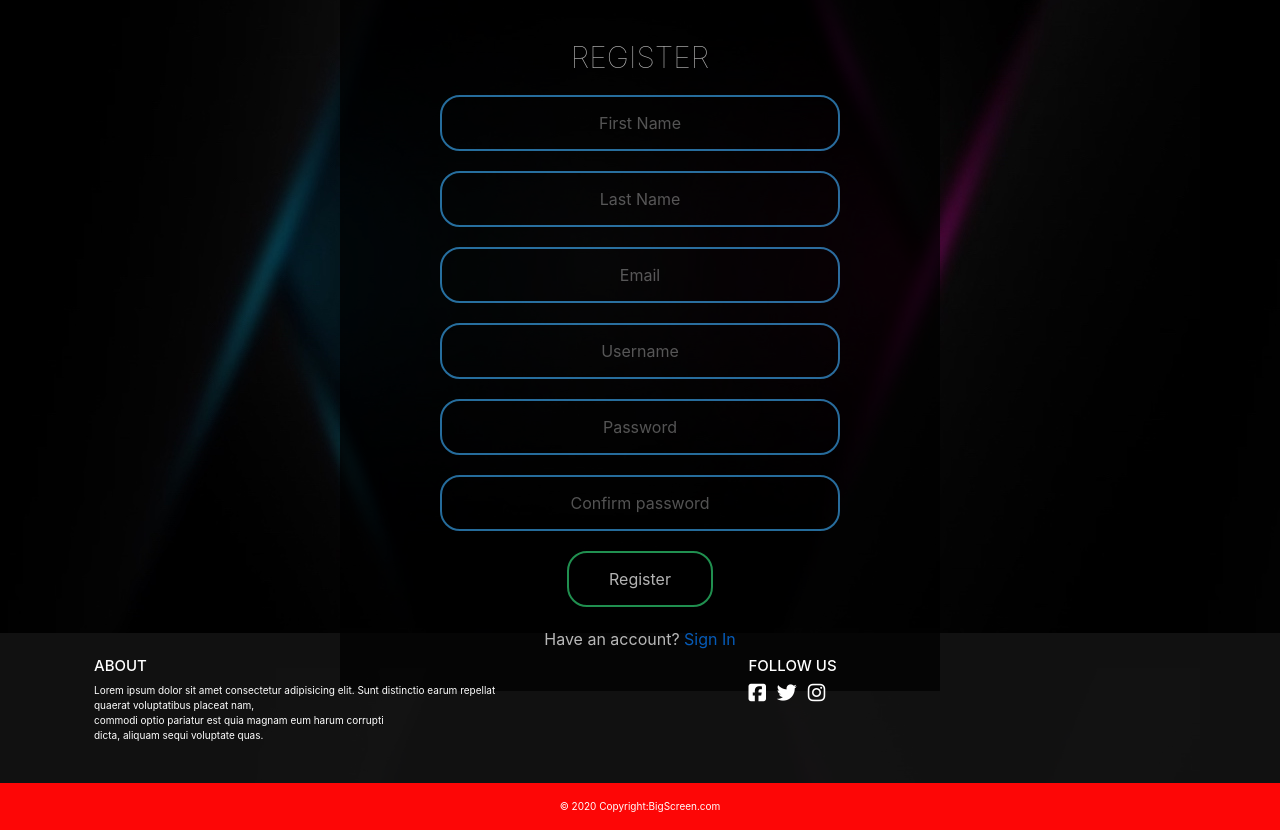
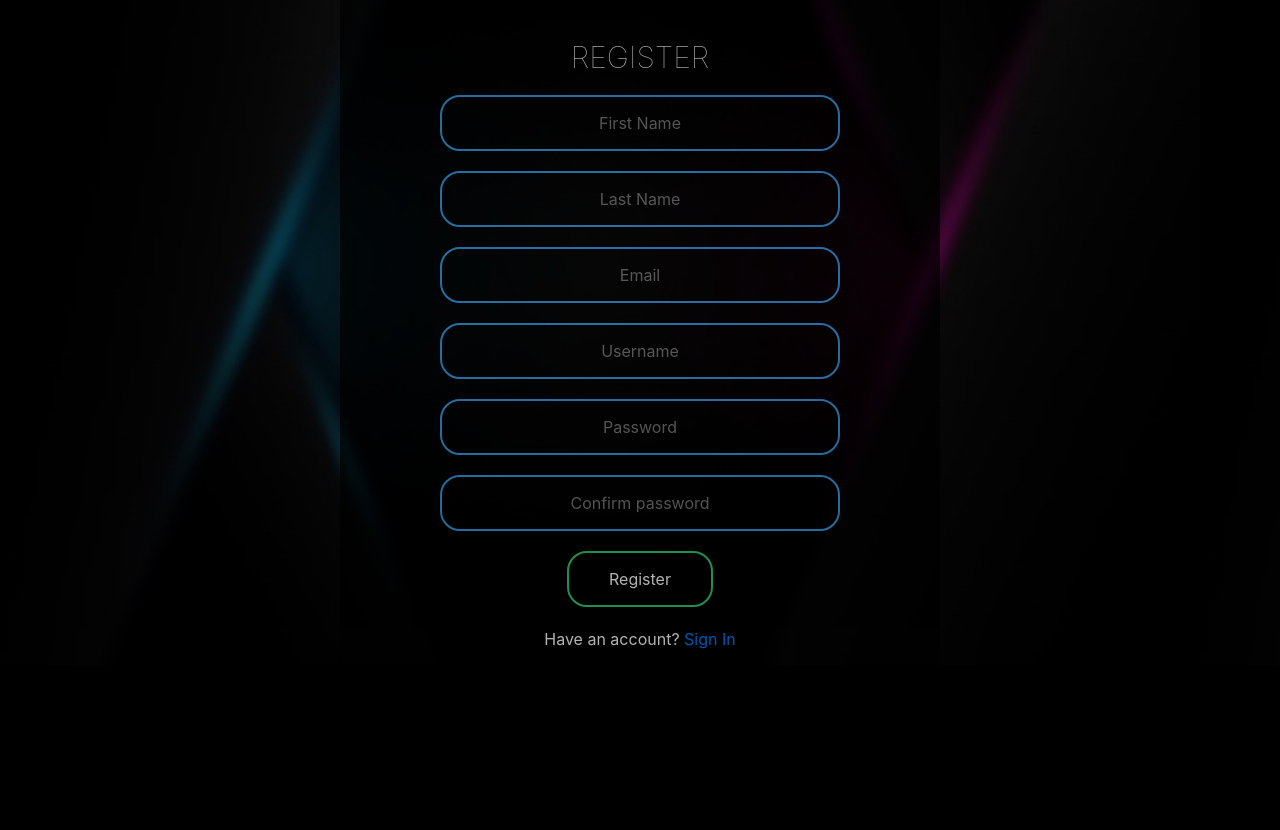
Before and after one commit to mAlex28/BigScreen, a PHP site: page /register.php in a window 1280 px wide. Shown: the part 135-965 px from the top of the page. After the commit the page ends 784 px from the top, so only its background shows below. Run offline with PHP 8.4, Linux system fonts and the light colour scheme; some libraries are stand-ins or nearby versions.

Commit message:
modified

```diff
--- /dev/null
+++ b/config.php
@@ -0,0 +1,12 @@
+<?php
+
+$db_user = "root";
+$db_pass = "";
+$db_name = "Big_Screen";
+
+$db = new PDO('mysql:host=localhost;dbname=' . $db_name . ';charset=utf8', $db_user, $db_pass);
+$db->setAttribute(PDO::ATTR_ERRMODE, PDO::ERRMODE_EXCEPTION);
+
+
+
+?>
--- a/css/register.css
+++ b/css/register.css
@@ -58,7 +58,7 @@ body {
     font-size: 30px;
 }
 
-.box input[type="text"], .box input[type="password"] {
+.box input[type="text"],.box input[type="email"],.box input[type="password"] {
     border: 0;
     background: none;
     display: block;
@@ -73,7 +73,7 @@ body {
     transition: 0.25s;
 }
 
-.box input[type="text"]:focus, .box input[type="password"]:focus {
+.box input[type="text"]:focus,.box input[type="email"]:focus, .box input[type="password"]:focus {
     width: 480px;
     border-color: #2ecc71;
 }
@@ -96,23 +96,3 @@ body {
 .box input[type="submit"]:hover {
     background: #2ecc71;
 }
-
-/* Footer */
-footer {
-    font-size: 10px;
-    text-align: justify;
-}
-
-footer .container .row h5 {
-    font-size: 15px;
-}
-
-footer .container .row .social a{
-    color: white;
-    size: 10px;
-}
-
-.fab:hover {
-    opacity: 0.7;
-    color: #bec0bf;
-}
--- /dev/null
+++ b/process.php
@@ -0,0 +1,3 @@
+<?php
+
+echo "Hello from process";
--- a/register.php
+++ b/register.php
@@ -1,6 +1,7 @@
 <?php
+    require_once('config.php')
+?>
 
-?>
 
 <html lang="en">
 <head>
@@ -14,6 +15,29 @@
     <script src="https://kit.fontawesome.com/338bf2ef1a.js" crossorigin="anonymous"></script>
 </head>
 <body data-spy="scroll" data-target="#navbarResponsive">
+    <div>
+        <?php
+            if (isset($_POST['register'])) {
+                $fname = $_POST['fname'];
+                $lname = $_POST['lname'];
+                $email = $_POST['email'];
+                $user = $_POST['user'];
+                $pass = $_POST['password'];
+                $confpass = $_POST['confpass'];
+
+
+                $sql = "INSERT INTO User(fname, lname, email, username, password) VALUES (?,?,?,?,?)";
+                $stmtinsert = $db->prepare($sql);
+                $result = $stmtinsert->execute([$fname, $lname, $email, $user, $pass]);
+                if ($result) {
+                    echo 'Successfully saved';
+                } else {
+                    echo 'There were errors';
+                }
+            }
+        ?>
+    </div>
+
     <div class="container-fluid p-0">
         <!-- Navigation bar -->
         <nav class="navbar navbar-expand-md navbar-dark bg-dark fixed-top">
@@ -48,52 +72,68 @@
 
     <!-- Register -->
     <div class="register">
-        <form action="" method="POST" class="box">
+        <form action="register.php" method="POST" class="box">
             <h1>Register</h1>
-            <input type="text" placeholder="First Name" name="name">
-            <input type="text" placeholder="Last Name" name="name">
-            <input type="text" placeholder="Email" name="name">
-            <input type="text" placeholder="Username" name="name">
-            <input type="password" placeholder="Password" name="password">
-            <input type="password" placeholder="Confirm password" name="password">
-            <input class="btn" type="submit" value="Register">
+            <input type="text" id="fname" placeholder="First Name" name="fname" required>
+            <input type="text" id="lname" placeholder="Last Name" name="lname" required>
+            <input type="email" id="email" placeholder="Email" name="email" required>
+            <input type="text" id="user" placeholder="Username" name="user" required>
+            <input type="password" id="password" placeholder="Password" name="password" required>
+            <input type="password" id="confpass" placeholder="Confirm password" name="confpass" required>
+            <input class="btn" type="submit" value="Register" name="register" id="register">
             Have an account? <a href="login.php">Sign In</a> <br>
         </form>
     </div>
-
-
-
-    <!-- Footer -->
-    <footer class="text-white" style="background-color:#141414e0;">
-        <div class="container p-4">
-            <div class="row">
-                <div class="col-lg-7 col-md-12 mb-4 mb-md-0">
-                     <!-- About -->
-                    <h5 class="text-uppercase">About</h5>
-                    <p>
-                        Lorem ipsum dolor sit amet consectetur adipisicing elit. Sunt distinctio earum repellat <br>
-                        quaerat voluptatibus placeat nam, <br>
-                        commodi optio pariatur est quia magnam eum harum corrupti <br>
-                        dicta,  aliquam sequi voluptate quas.
-                    </p>
-                </div>
-                <div class="social col-lg-5 col-md-12 mb-4 mb-md-0">
-                    <!-- Social Media -->
-                    <h5 class="text-uppercase">Follow Us</h5>
-                    <a href="https://www.facebook.com/" class="fab fa-facebook-square fa-2x pr-2 text-decoration-none" target="blank"></a>
-                    <a href="https://www.twitter.com/" class="fab fa-twitter fa-2x pr-2 text-decoration-none" target="blank"></a>
-                    <a href="https://www.instagram.com/" class="fab fa-instagram fa-2x pr-2 text-decoration-none" target="blank"></a>
-                </div>
-            </div>
-        </div>
-        <div class="text-center p-3" style="background-color: rgb(253, 6, 6)">
-        © 2020 Copyright:<a class="text-white" href="#">BigScreen.com</a>
-        </div>
-    </footer>
 
     <!-- Script files -->
     <script src="https://code.jquery.com/jquery-3.5.1.slim.min.js" integrity="sha384-DfXdz2htPH0lsSSs5nCTpuj/zy4C+OGpamoFVy38MVBnE+IbbVYUew+OrCXaRkfj" crossorigin="anonymous"></script>
     <script src="https://cdn.jsdelivr.net/npm/popper.js@1.16.1/dist/umd/popper.min.js" integrity="sha384-9/reFTGAW83EW2RDu2S0VKaIzap3H66lZH81PoYlFhbGU+6BZp6G7niu735Sk7lN" crossorigin="anonymous"></script>
     <script src="https://cdn.jsdelivr.net/npm/bootstrap@4.6.0/dist/js/bootstrap.min.js" integrity="sha384-+YQ4JLhjyBLPDQt//I+STsc9iw4uQqACwlvpslubQzn4u2UU2UFM80nGisd026JF" crossorigin="anonymous"></script>
+    <script src="https://cdn.jsdelivr.net/npm/sweetalert2@10"></script>
+    <script type="text/javascript">
+        $(function() {
+            $('#register').click(function(e){
+                var valid = this.form.checkValidity();
+
+                if(valid) {
+                    var fname = $('#fname').val();
+                    var lname = $('#lname').val();
+                    var email = $('#email').val();
+                    var user = $('#user').val();
+                    var pass = $('#pass').val();
+                    var confpass = $('#confpass').val();
+                    e.preventDefault();
+
+                    $.ajax({
+                        type: 'POST',
+                        url: 'process.php',
+                        data: {fname: fname, lname: lname, email: email, user: user, pass: pass},
+                        success: function(data) {
+                            Swal.fire({
+                                'title': 'Successfull',
+                                'text' : data,
+                                'icon' : 'success'
+                            })
+                        },
+                        error: function(data) {
+                            wal.fire({
+                                'title': 'Error',
+                                'text' : 'User Registration failed',
+                                'icon' : 'error'
+                            })
+                        }
+                    });
+
+                    alert('true');
+                } else {
+                    alert('false');
+                }
+
+
+            });
+
+        })
+    </script>
+
 </body>
 </html>
```
Also changed, not shown: dbConnection.php (deleted, +0 -15 lines), 1 other file.
